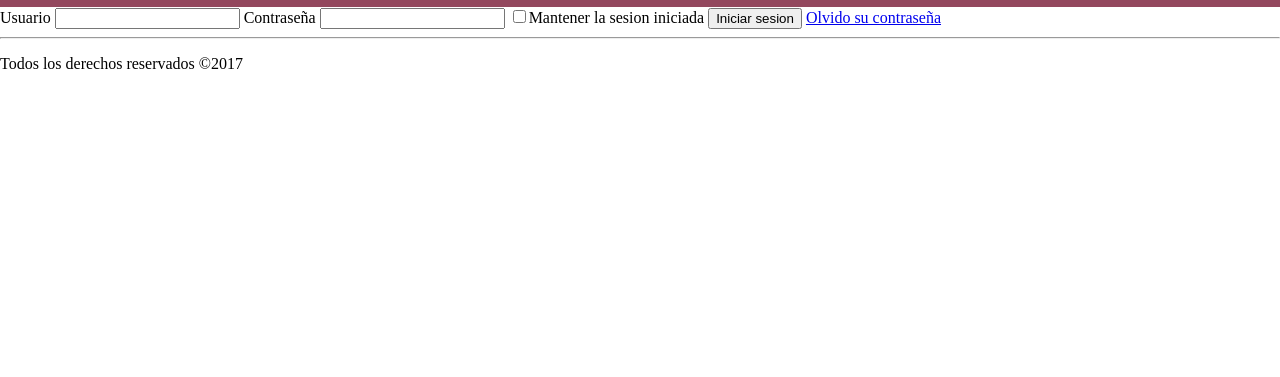
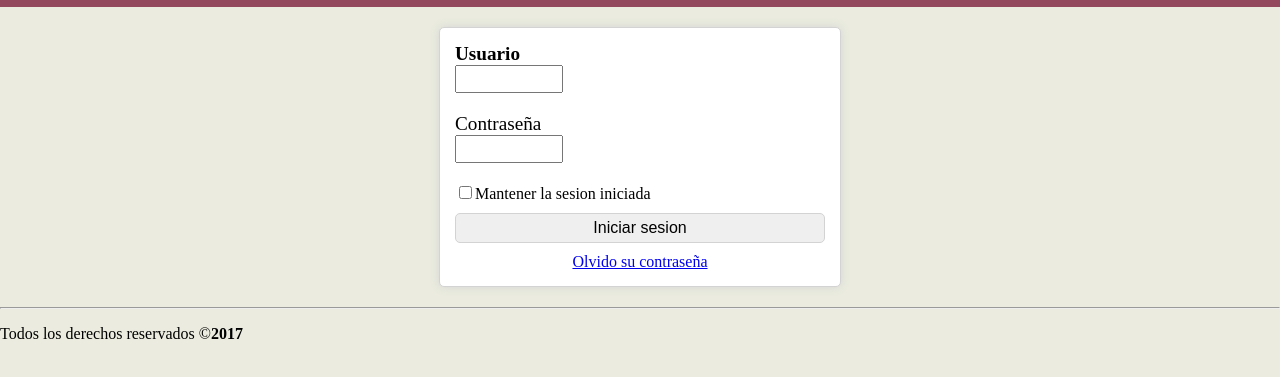
Before and after one commit to Margarita262/sitioweb, a plain HTML site: page index.html in a window 1280 px wide. Shown: the part 109-486 px from the top of the page. Drawn offline with Linux system fonts and the light colour scheme; files that its build step writes are made by us from their sources.

Commit message:
Terminacion de CSS y JS

```diff
--- a/css/styles.css
+++ b/css/styles.css
@@ -1,9 +1,19 @@
 /*Reglas CSS*/
+/*
+    regla{
+        propiedad:valor;
+
+    }
+*/
 /*Tipo de etiqueta*/
 body,h1,h2,h3,h4,h5,h67{
     margin: 0;
     padding: 0;
     border: 0;
+}
+body
+{
+    background-color: #ebecdf;
 }
 
 /*Tipo Id*/
@@ -11,7 +21,6 @@ body,h1,h2,h3,h4,h5,h67{
     background-color: #93485E;
     padding: 10px;
     color: rgba(red, green, blue, alpha)
-    algo css
 }
 /*Tipo Id
 #encabezado{
@@ -20,3 +29,61 @@ body,h1,h2,h3,h4,h5,h67{
     color: red
     algo css
 }*/
+/*Tipo clase*/
+.negrita{
+    font-weight: bold;
+}
+#login-form{
+    width: 370px;
+    margin: 20px auto;
+    /*margin: 10px; Aplica los 4 lados
+    margin: : 10px 10px; aplica arriba y abajo 10px, izquierda y derecha 15px
+    margin: : 5px 10px 15px; arriba, izquierda y derecha, abajo
+    margin: 1px 2px 3px 4px; arriba, abajo, izquierda, derecha */
+    padding: 15px;
+    background-color: white;
+    border: 1px solid lightgray;
+    border-radius: 5px;
+    box-shadow: 0 0 10px lightgray;
+}
+#login-form .input{
+    width: 98px;
+    font-size: 1em;
+}
+#login-form .control
+{
+    margin-bottom: 20px;
+
+}
+#login-form .control label{
+    font-size: 1.2em;
+}
+#login-form button{
+    /*shorthand*/
+    border: 1px solid lightgray;
+    /*
+        border-width: 1px;
+        border-style: solid;
+        border-color: lightgray;
+    */
+    border-radius: 5px;
+    padding: 5px 10px;
+    font-size: 1em;
+    width: 100%;
+    margin: 10px 0;
+}
+.block{
+    display:block;
+}
+.inline-block
+{
+    display: inline-block;
+}
+.control input{
+    padding: 3px;
+    border: 1 solid lightgray;
+}
+
+.text-center{
+    text-align: center;
+}
--- a/index.html
+++ b/index.html
@@ -7,7 +7,14 @@
     <meta name="keywords" content="udo,Universidad,sistemas,computacion">
 
     <title>Titulo</title>
+    <!--CSS Externo-->
     <link rel="stylesheet" href="styles.css">
+    <!--CSS Document
+    <styles>
+        h1 {
+            color: width;
+        }
+    </styles>-->
 </head>
 <body>
     <!--header>h1{Universidad de Occidente}+h3{Unidad Guasave}-->
@@ -17,28 +24,35 @@
         <h3>Unidad Guasave</h3>
     </header>
     <!--main>figure>img[src="#" alt="text alt" width=960 height=320]+legend{texto de la imagen}-->
-    <main>
+    <main id="contenido">
         <!--<figure>
             <img src="#" alt="text alt" width="960" height="320">
             <legend>texto de la imagen</legend>
         </figure>-->
-        <form action="">
-            <label for="">Usuario</label>
-            <input type="text" name="txtUsuario" id="txtUsuario">
-            <label for="">Contraseña</label>
-            <input type="password" name="txtPassword" id="txtPassword">
-            <!--label>input:checkbox[name=remember id=remember]{Mantener la sesion iniciada}-->
-            <label>
-                <input type="checkbox" name="remember" id="remember">Mantener la sesion iniciada
-            </label>
-            <button type="submit">Iniciar sesion</button>
-            <a href="lost.html">Olvido su contraseña</a>
-        </form>
+        <div id="login-form">
+            <form action="">
+                <div class="control">
+                    <label for="txtUsuario" class="negrita">Usuario</label><br>
+                    <input type="text" name="txtUsuario" id="txtUsuario" class="input">
+                </div>
+                <div class="control">
+                    <label for="">Contraseña</label><br>
+                    <input type="password" name="txtPassword" id="txtPassword" class="input">
+                </div>
+                <!--label>input:checkbox[name=remember id=remember]{Mantener la sesion iniciada}-->
+                <label class=block"">
+                    <input type="checkbox" name="remember" id="remember">Mantener la sesion iniciada
+                </label>
+                <button onclick="login()">Iniciar sesion</button>
+
+            </form>
+            <a href="lost.html" class="text-center block" >Olvido su contraseña</a>
+        </div>
     </main>
     <!--footer>hr+p{Todos los derechos reservados &copy;2017}-->
-    <footer>
+    <footer id="pie">
         <hr>
-        <p>Todos los derechos reservados &copy;2017</p>
+        <p>Todos los derechos reservados &copy;<spain class="negrita">2017</spain></p>
     </footer>
     <script src="js/app.js"></script>
 </body>
--- a/js/app.js
+++ b/js/app.js
@@ -1 +1,9 @@
-// TODO agregar codigo javascript
+//alert('Hola mundo');
+
+console.log('Hola desde la console de javascript');
+
+function login(){
+    var usuario= document.getElementById('txtusuario').value;
+    var passwd= document.getElementById('txtpassword').value;
+    alert('Usuario:' +usuario+ ', contraseña'+passwd);
+}
```
